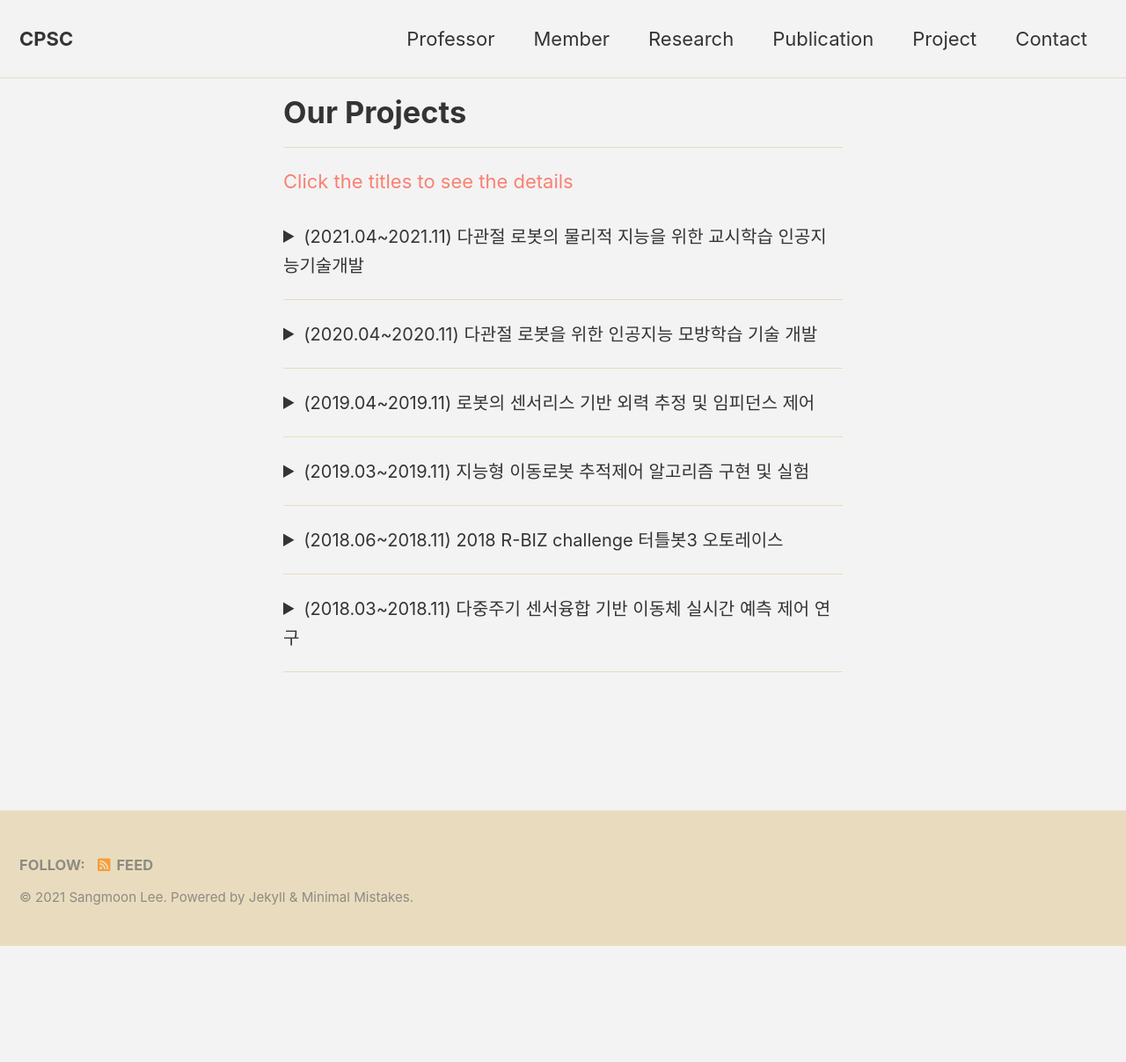
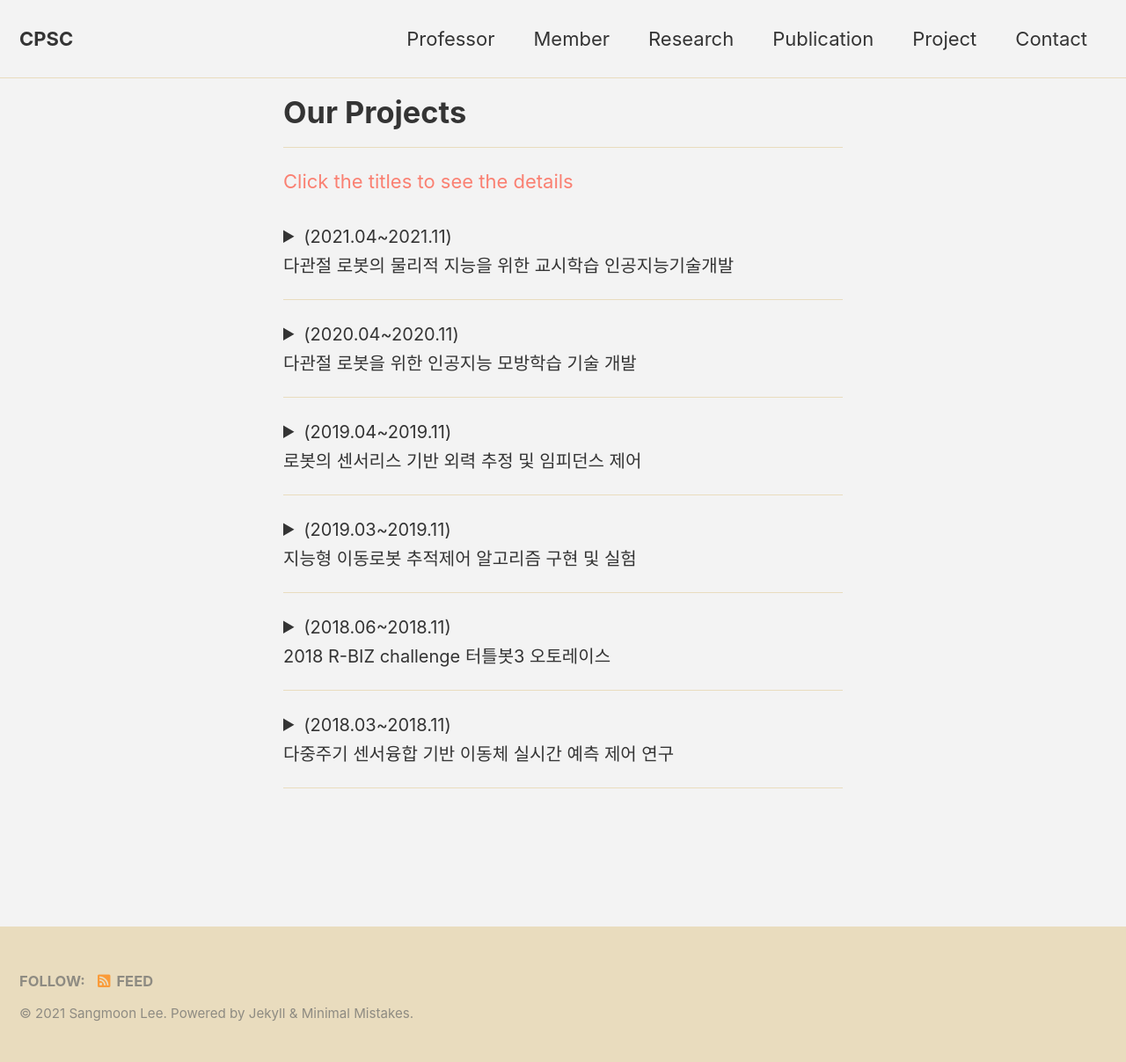
Before and after one commit to CPSC-LAB/CPSC-LAB.github.io, a Jekyll site: the page built from _pages/projects.md, in a window 1280 px wide. Shown: the whole page at 88% size. Built offline with Jekyll 4.4.1, drawn with Linux system fonts in a browser that asks for light colours; cached includes are drawn as plain includes; before the commit the page ends 1075 px from its top, so only the background shows below that.

Commit message:
Update projects.md

```diff
--- a/_pages/projects.md
+++ b/_pages/projects.md
@@ -11,7 +11,7 @@ comments: false
 <span style="color:Salmon"> Click the titles to see the details </span>
 
 <details>
-  <summary> <span style="font-size: 20px"> (2021.04~2021.11) 다관절 로봇의 물리적 지능을 위한 교시학습 인공지능기술개발 </span> </summary>
+  <summary> <span style="font-size: 20px"> (2021.04~2021.11)<br> 다관절 로봇의 물리적 지능을 위한 교시학습 인공지능기술개발 </span> </summary>
   <div markdown="1">
 This project was conducted at <span style="color:#3399ff">Cyber Physical System Control Lab in Kyungpook National University</span> : [Link](http://control.knu.ac.kr/)
   </div>
@@ -32,7 +32,7 @@ This project was conducted at <span style="color:#3399ff">Cyber Physical System
 ---
 
 <details>
-  <summary> <span style="font-size: 20px"> (2020.04~2020.11) 다관절 로봇을 위한 인공지능 모방학습 기술 개발 </span> </summary>
+  <summary> <span style="font-size: 20px"> (2020.04~2020.11)<br> 다관절 로봇을 위한 인공지능 모방학습 기술 개발 </span> </summary>
   <div markdown="1">
 This project was conducted at <span style="color:#3399ff">Cyber Physical System Control Lab in Kyungpook National University</span> : [Link](http://control.knu.ac.kr/)
   </div>
@@ -53,7 +53,7 @@ This project was conducted at <span style="color:#3399ff">Cyber Physical System
 ---
 
 <details>
-  <summary> <span style="font-size: 20px"> (2019.04~2019.11) 로봇의 센서리스 기반 외력 추정 및 임피던스 제어 </span> </summary>
+  <summary> <span style="font-size: 20px"> (2019.04~2019.11)<br> 로봇의 센서리스 기반 외력 추정 및 임피던스 제어 </span> </summary>
   <div markdown="1">
 This project was conducted at <span style="color:#3399ff">Cyber Physical System Control Lab in Kyungpook National University</span> : [Link](http://control.knu.ac.kr/)
   </div>
@@ -74,7 +74,7 @@ This project was conducted at <span style="color:#3399ff">Cyber Physical System
 ---
 
 <details>
-  <summary> <span style="font-size: 20px"> (2019.03~2019.11) 지능형 이동로봇 추적제어 알고리즘 구현 및 실험 </span> </summary>
+  <summary> <span style="font-size: 20px"> (2019.03~2019.11)<br> 지능형 이동로봇 추적제어 알고리즘 구현 및 실험 </span> </summary>
   <div markdown="1">
 This project was conducted at <span style="color:#3399ff">Cyber Physical System Control Lab in Kyungpook National University</span> : [Link](http://control.knu.ac.kr/)
   </div>
@@ -95,7 +95,7 @@ This project was conducted at <span style="color:#3399ff">Cyber Physical System
 ---
 
 <details>
-  <summary> <span style="font-size: 20px"> (2018.06~2018.11) 2018 R-BIZ challenge  터틀봇3 오토레이스 </span> </summary>
+  <summary> <span style="font-size: 20px"> (2018.06~2018.11)<br> 2018 R-BIZ challenge  터틀봇3 오토레이스 </span> </summary>
   <div markdown="1">
 This project was conducted at <span style="color:#3399ff">Cyber Physical System Control Lab in Kyungpook National University</span> : [Link](http://control.knu.ac.kr/)
   </div>
@@ -115,7 +115,7 @@ This project was conducted at <span style="color:#3399ff">Cyber Physical System
 ---
 
 <details>
-  <summary> <span style="font-size: 20px"> (2018.03~2018.11) 다중주기 센서융합 기반 이동체 실시간 예측 제어 연구 </span> </summary>
+  <summary> <span style="font-size: 20px"> (2018.03~2018.11)<br> 다중주기 센서융합 기반 이동체 실시간 예측 제어 연구 </span> </summary>
   <div markdown="1">
 This project was conducted at <span style="color:#3399ff">Cyber Physical System Control Lab in Kyungpook National University</span> : [Link](http://control.knu.ac.kr/)
   </div>
```
